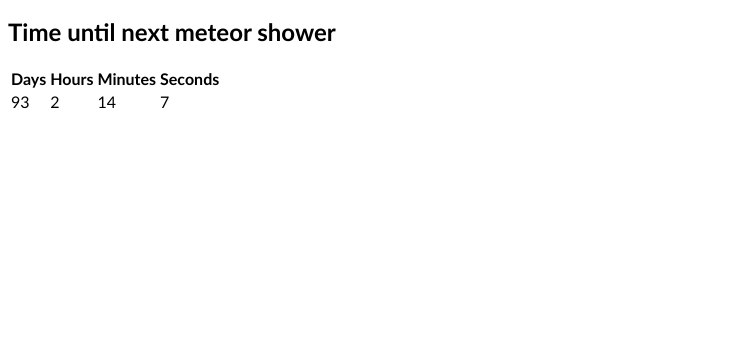
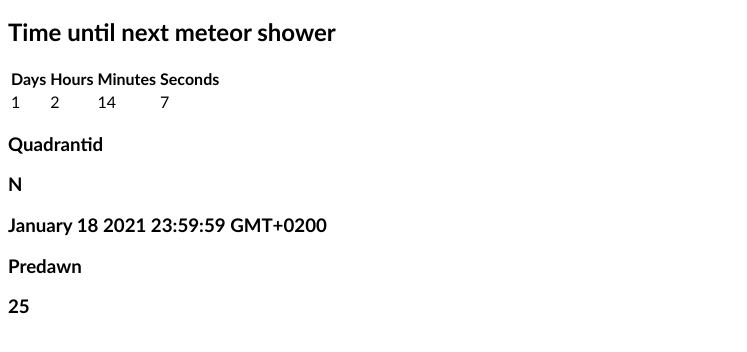
Before and after one commit to CypressG/meteorwatch, a plain HTML site: page index.html in a window 1280 px wide. Shown: the part 50-402 px from the top of the page, without its empty margins (0-747 px from the left). Drawn offline with Linux system fonts and the light colour scheme.

Commit message:
Working Well

```diff
--- a/index.html
+++ b/index.html
@@ -29,9 +29,13 @@
             </tr>
         </tbody>
     </table>
-    <td id = "Name"></td>
-    <td id = "POO"></td>
-    <td id = "Mph"></td>
+
+    <h3 id="Name"></h3>
+    <h3 id="POO"></h3>
+    <h3 id="Date"></h3>
+    <h3 id="Comet"></h3>
+    <h3 id="Viewing"></h3>
+    <h3 id="Mph"></h3>
 
 </body>
 </html>
--- a/list.js
+++ b/list.js
@@ -50,7 +50,7 @@ const data = {
             "Name":"Draconid",
             "Viewing":"Late evening",
             "POO":"NW",
-            "Date":"Octauber 8 2021 23:59:59 GMT+0200",
+            "Date":"October 8 2021 23:59:59 GMT+0200",
             "Mph":6,
             "Comet": "Giacobini-Zinner",
         },
@@ -59,7 +59,7 @@ const data = {
             "Name":"Quadrantid",
             "Viewing":"Predawn",
             "POO":"N",
-            "Date":"January 1 2021 23:59:59 GMT+0200",
+            "Date":"January 18 2021 23:59:59 GMT+0200",
             "Mph":25,
             "Comet": null,
         },
@@ -68,7 +68,7 @@ const data = {
             "Name":"Orionid",
             "Viewing":"Predawn",
             "POO":"S",
-            "Date":"Octauber 19 2021 23:59:59 GMT+0200",
+            "Date":"October 19 2021 23:59:59 GMT+0200",
             "Mph":15,
             "Comet": "Halley",
         },
@@ -99,7 +99,7 @@ const data = {
             "Mph":5,
             "Comet": "Biela",
         },
-  {
+        {
             "ID":12,
             "Name":"Geminid",
             "Viewing":"All night",
--- a/script.js
+++ b/script.js
@@ -1,6 +1,22 @@
 
 
 window.addEventListener("DOMContentLoaded", function(event){
+    function earliest(){
+        const date = Date.parse(new Date());
+        var earliest = 291250430000;
+        var earliest_id;
+        var item;
+        for (var i = 0; i < data["Showers"].length;i++){
+            item = Date.parse(new Date(data["Showers"][i].Date))
+            console.log((item - date))
+            if ((item - date) < earliest && (item - date) > 0){
+                earliest = item - date
+                earliest_id = i
+            }
+        }
+        return earliest_id
+        }
+    const first = earliest()
     function clock(end){
         const total = Date.parse(end) - Date.parse(new Date());
         const seconds = Math.floor((total/1000)% 60);
@@ -15,16 +31,18 @@ window.addEventListener("DOMContentLoaded", function(event){
         }
     }
     function changeClock(){
-        meteor = data.Showers[1]
-        let answer = clock(meteor.Date)
+        meteor = data.Showers[first]
+        let answer = clock(meteor["Date"])
         document.getElementById("Days").innerHTML = answer.days;
         document.getElementById("Hours").innerHTML = answer.hours;
         document.getElementById("Minutes").innerHTML = answer.minutes;
         document.getElementById("Seconds").innerHTML = answer.seconds;
-        document.getElementById("Name").innerHTML = meteor.Name;
-        document.getElementById("POO").innerHTML = meteor.POO;
-        document.getElementById("Mph").innerHTML = answer.seconds;
-
+        document.getElementById("Name").innerHTML = meteor["Name"];
+        document.getElementById("POO").innerHTML = meteor["POO"];
+        document.getElementById("Mph").innerHTML = meteor["Mph"];
+        document.getElementById("Viewing").innerHTML = meteor["Viewing"];
+        document.getElementById("Comet").innerHTML = meteor["Comet"];
+        document.getElementById("Date").innerHTML = meteor["Date"];
     }
     setInterval(changeClock,100);
 });
```
